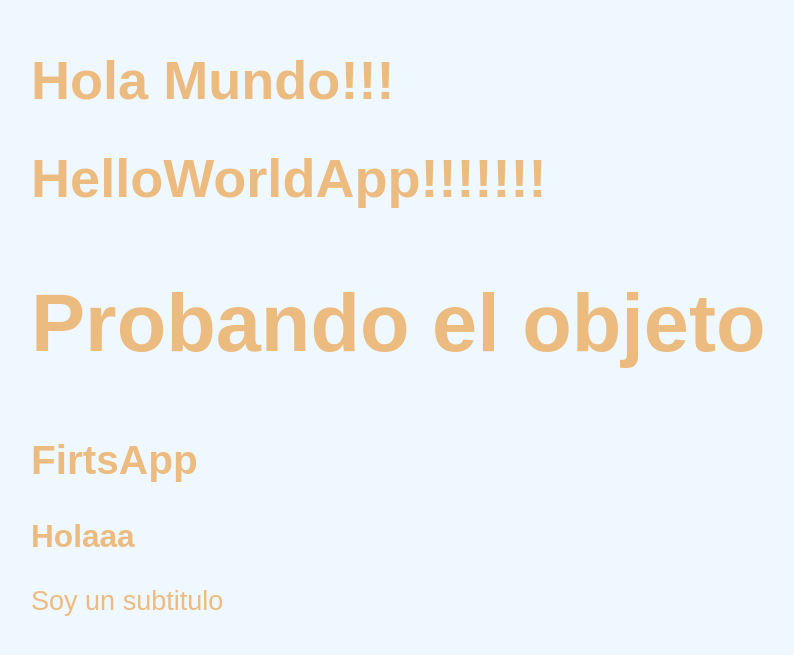
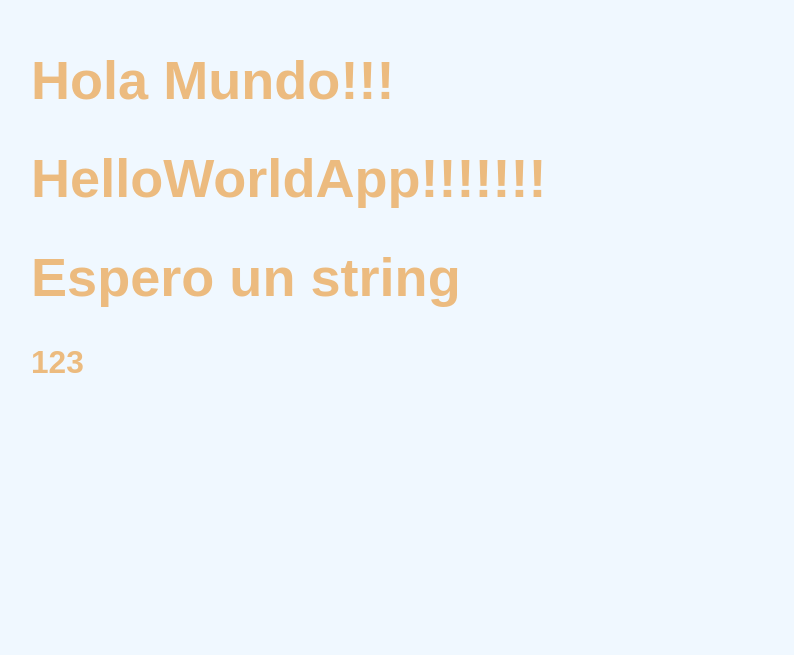
Before and after one commit to Nau-c/React-de-cero-a-experto, a React (Vite) app in the folder 03-counter-app-vite/: page / in a window 1280 px wide. Shown: the part 135-790 px from the top of the page, without its empty margins (117-911 px from the left). Built offline with nearby package versions, Linux system fonts and the light colour scheme.

Commit message:
Prop-types used and functions

```diff
--- a/03-counter-app-vite/package.json
+++ b/03-counter-app-vite/package.json
@@ -9,6 +9,7 @@
     "preview": "vite preview"
   },
   "dependencies": {
+    "prop-types": "^15.8.1",
     "react": "^18.2.0",
     "react-dom": "^18.2.0"
   },
@@ -16,6 +17,6 @@
     "@types/react": "^18.0.28",
     "@types/react-dom": "^18.0.11",
     "@vitejs/plugin-react": "^3.1.0",
-    "vite": "^4.2.0"
+    "vite": "^4.2.1"
   }
 }
--- /dev/null
+++ b/03-counter-app-vite/src/FirstApp.jsx
@@ -0,0 +1,42 @@
+import React from "react";
+import PropTypes from 'prop-types';
+
+const message = {
+    message: 'Probando el objeto',
+    title: 'Nauzet'
+
+}
+
+// const getSaludo = () => {
+//     if (message) {
+//         return <h2>{message.message}</h2>
+//     } else {
+//         return <h2>Saludo por defecto</h2>
+//     }
+// }
+
+export const FirstApp = ({ props, title, subTitle }) => {
+    console.log("PROPS", props);
+
+    if (!title) {
+        throw new Error('El titulo es nulo')
+    }
+
+    return (
+        <>
+            <h1>{ title }</h1>
+            {/* <h1>{getSaludo()}</h1> */}
+            {/* <h2>FirtsApp</h2> */}
+            <h3>{ subTitle }</h3>
+            {/* <p>Soy un subtitulo</p> */}
+            {/* <p>{ JSON.stringify( message ) }</p> */}
+        </>
+
+    )
+}
+
+
+FirstApp.propTypes = {
+    title: PropTypes.string.isRequired,
+    subTitle: PropTypes.number.isRequired
+}
--- a/03-counter-app-vite/src/FirtsApp.jsx
+++ /dev/null
@@ -1,29 +0,0 @@
-import React from "react";
-
-const message = {
-    message: 'Probando el objeto',
-    title: 'Nauzet'
-
-}
-
-const getSaludo = () => {
-    if ( message ) {
-        return <h2>{ message.message }</h2>
-    } else {
-        return <h2>Saludo por defecto</h2>
-    }
-}
-
-    export const FirtsApp = ({ props, title, subTitle }) => {
-        console.log( "PROPS", props );
-    return (
-        <>
-            <h1>{ getSaludo() }</h1>
-            <h2>FirtsApp</h2>
-            <h3>{ title }</h3>
-            <p>Soy un subtitulo</p>
-            {/* <p>{ JSON.stringify( message ) }</p> */}
-        </>
-
-    )
-}
--- a/03-counter-app-vite/src/main.jsx
+++ b/03-counter-app-vite/src/main.jsx
@@ -1,13 +1,14 @@
 import React from "react";
 import ReactDOM from "react-dom/client";
 import { App, HelloWorldApp } from "./HelloWorldApp";
-import { FirtsApp } from "./FirtsApp";
+import { FirstApp } from "./FirstApp";
 import "./styles.css";
 
 ReactDOM.createRoot(document.getElementById("root")).render(
   <React.StrictMode>
     <App />
     <HelloWorldApp />
-    <FirtsApp title="Holaaa" subTitle="test"/>
+    {/* Eliminamos el titulo de FirstApp */}
+    <FirstApp title = "Espero un string" subTitle = {123}/>
   </React.StrictMode>
 );
```
Also changed, not shown: 2 other files (tests, documents, lock files or other folders).
